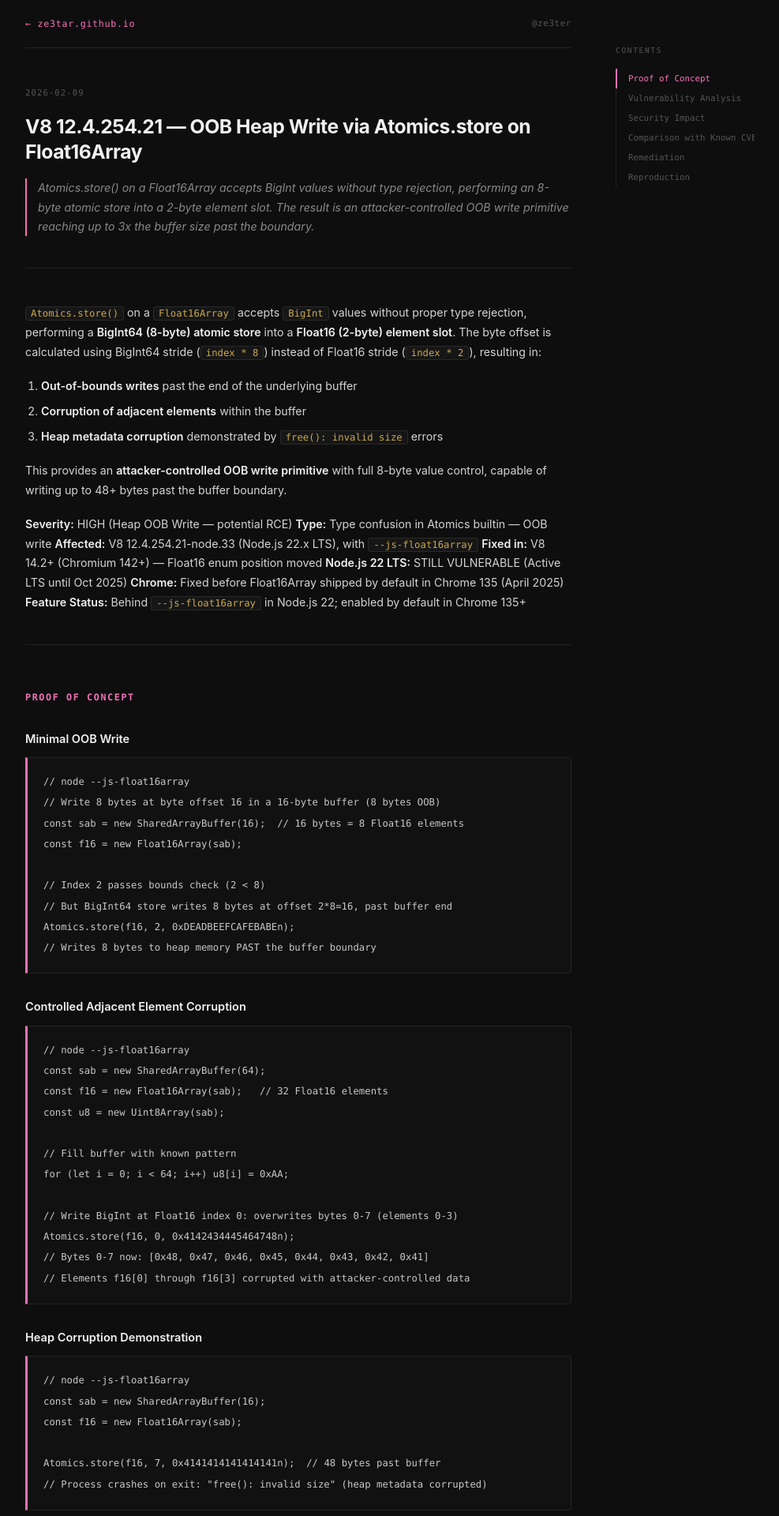
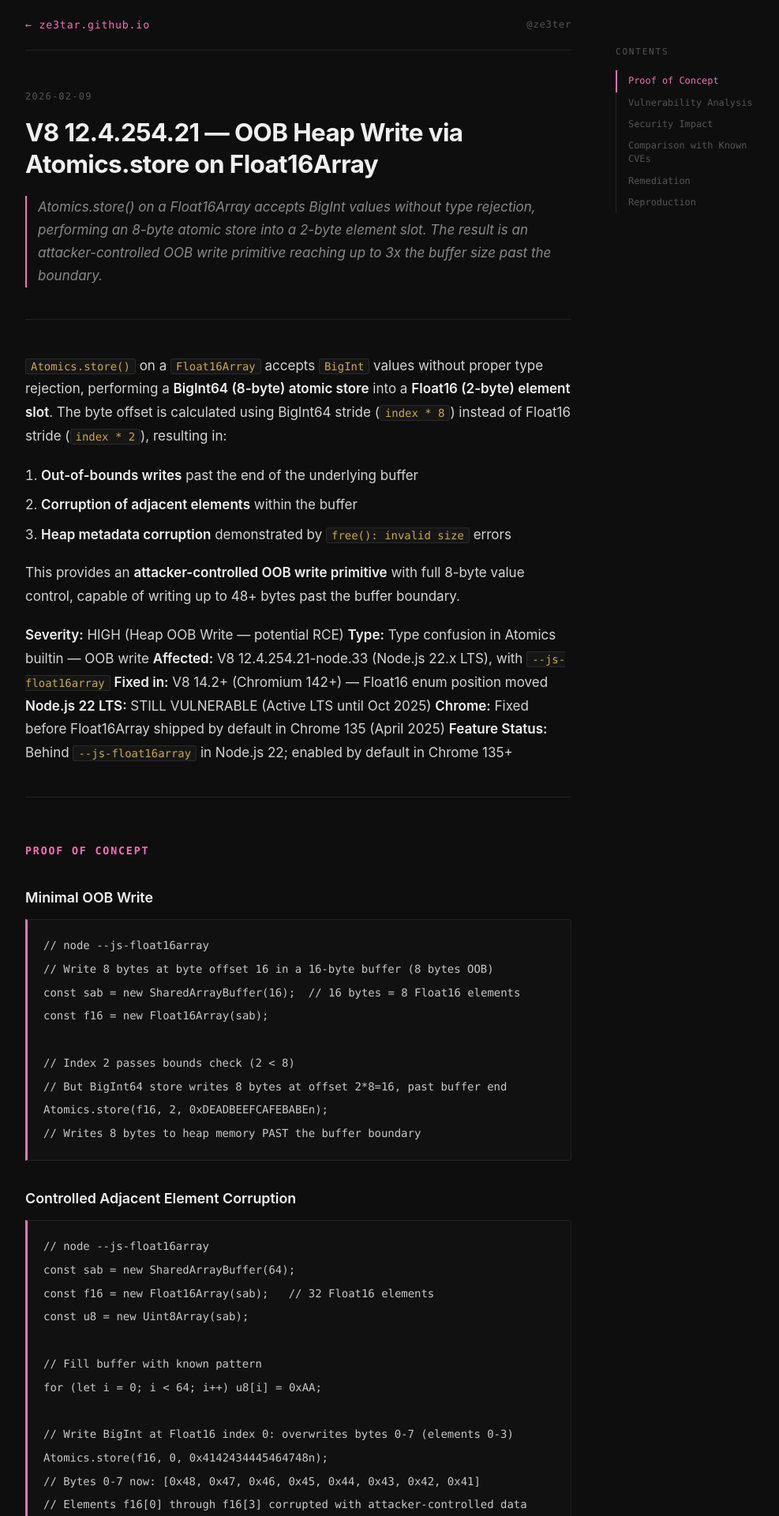
Before and after one commit to ze3tar/ze3tar.github.io, a Jekyll site: the page built from _posts/2026-02-09-v8-float16array-oob.md, in a window 1280 px wide. Shown: the top 1920 px of the page at 79% size, without its empty margins (262-1249 px from the left). Built offline with Jekyll 4.4.1, drawn with Linux system fonts in a browser that asks for light colours.

Commit message:
Increase font sizes, fix TOC scrollbar (no nowrap/overflow)

```diff
--- a/_layouts/post.html
+++ b/_layouts/post.html
@@ -26,7 +26,7 @@
     }
 
     html {
-      font-size: 15px;
+      font-size: 17px;
       scroll-behavior: smooth;
     }
 
@@ -108,16 +108,16 @@
     }
 
     h1.post-title {
-      font-size: 1.65rem;
+      font-size: 1.85rem;
       font-weight: 700;
       color: var(--bright);
       letter-spacing: -0.02em;
-      line-height: 1.3;
-      margin-bottom: 18px;
+      line-height: 1.25;
+      margin-bottom: 20px;
     }
 
     .post-subtitle {
-      font-size: 0.95rem;
+      font-size: 1rem;
       color: var(--subtle);
       line-height: 1.7;
       border-left: 2px solid var(--pink);
@@ -127,21 +127,18 @@
 
     /* ── TOC sidebar ── */
     /* Fixed to viewport, positioned just right of the centered content column.
-       50vw = viewport midpoint. 370px = half of 740px article width. 32px gap. */
+       50vw = viewport midpoint. 370px = half of 740px article. 32px gap. */
     .toc {
       position: fixed;
       top: 56px;
       left: calc(50vw + 402px);
-      width: max-content;
-      max-width: 176px;
-      max-height: calc(100vh - 80px);
-      overflow-y: auto;
+      width: 180px;
     }
 
     .toc-label {
       font-family: var(--mono);
-      font-size: 0.63rem;
-      letter-spacing: 0.18em;
+      font-size: 0.65rem;
+      letter-spacing: 0.16em;
       text-transform: uppercase;
       color: var(--muted);
       margin-bottom: 14px;
@@ -159,13 +156,13 @@
     #toc-list a {
       display: block;
       font-family: var(--mono);
-      font-size: 0.72rem;
+      font-size: 0.7rem;
       color: var(--muted);
       padding: 5px 0 5px 14px;
-      line-height: 1.4;
+      line-height: 1.45;
       border-left: 2px solid transparent;
       margin-left: -1px;
-      white-space: nowrap;
+      word-break: break-word;
       transition: color 0.15s, border-color 0.15s;
     }
 
@@ -199,10 +196,10 @@
     .post-body h2:first-child { margin-top: 0; }
 
     .post-body h3 {
-      font-size: 0.97rem;
+      font-size: 1.05rem;
       font-weight: 600;
       color: var(--bright);
-      margin: 30px 0 10px;
+      margin: 32px 0 12px;
       scroll-margin-top: 32px;
     }
 
@@ -216,8 +213,8 @@
     }
 
     .post-body p {
-      font-size: 0.95rem;
-      margin-bottom: 18px;
+      font-size: 1rem;
+      margin-bottom: 20px;
       color: var(--text);
     }
 
@@ -234,8 +231,8 @@
     }
 
     .post-body li {
-      font-size: 0.95rem;
-      margin-bottom: 7px;
+      font-size: 1rem;
+      margin-bottom: 8px;
       color: var(--text);
     }
 
```
